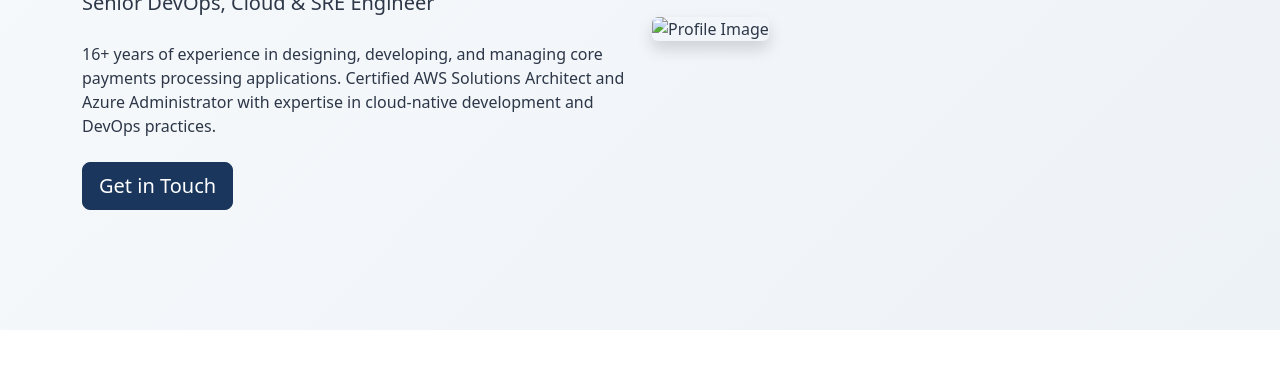
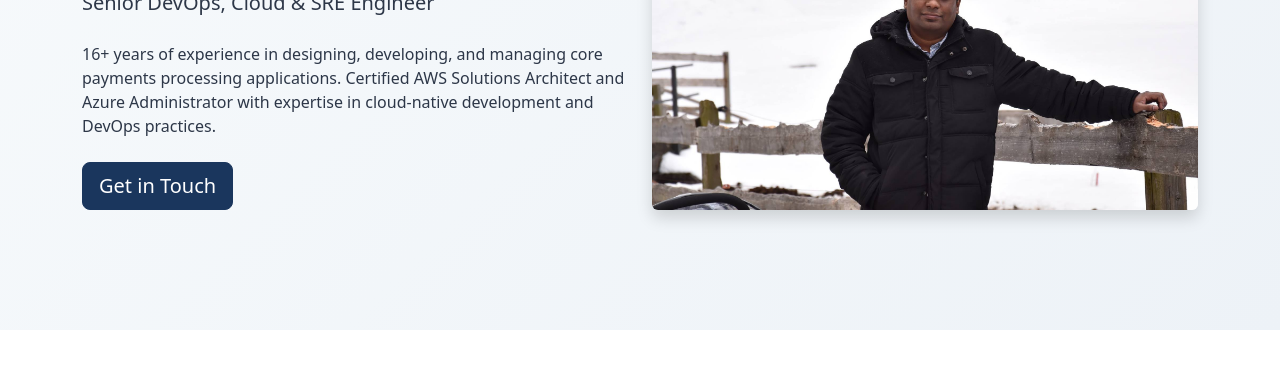
Before and after one commit to antonn/antonycruz, a plain HTML site: page index.html in a window 1280 px wide. Shown: the part 274-643 px from the top of the page. Drawn offline with nearby package versions, Linux system fonts and the light colour scheme.

Commit message:
Added image

```diff
--- a/index.html
+++ b/index.html
@@ -162,7 +162,7 @@
                     <a href="#contact" class="btn btn-primary btn-lg">Get in Touch</a>
                 </div>
                 <div class="col-lg-6">
-                    <img src="/api/placeholder/600/400" alt="Profile Image" class="img-fluid rounded shadow">
+                    <img src="img/profile.jpg" alt="Profile Image" class="img-fluid rounded shadow">
                 </div>
             </div>
         </div>
```
Also changed, not shown: img/profile.jpg (added), 1 other file.
